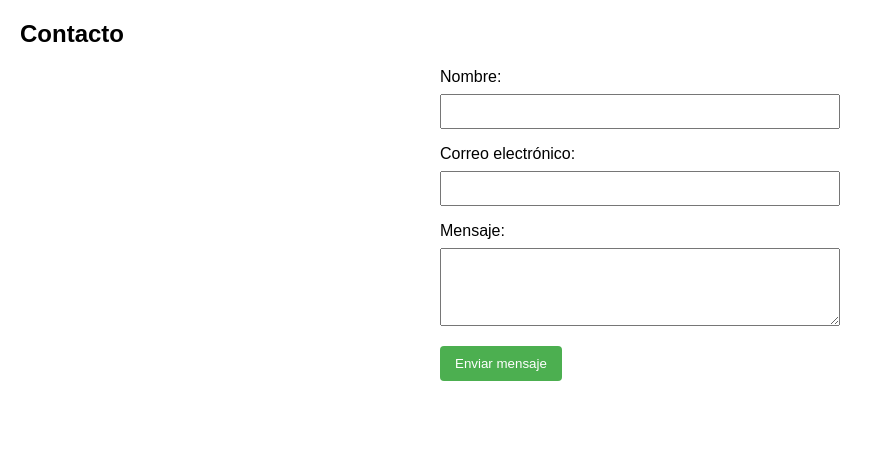
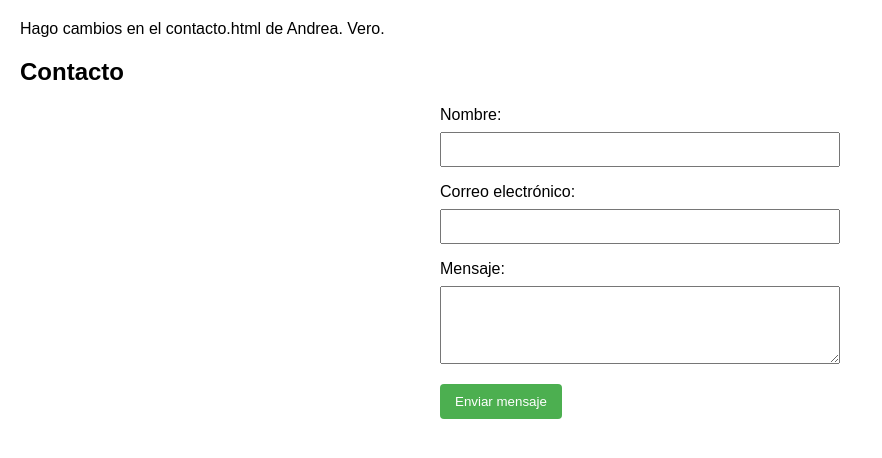
Before and after one commit to AndBerMen/gitvsc, a plain HTML site: page contacto.html in a window 1280 px wide. Shown: the whole page, without its empty margins (0-882 px from the left). Drawn offline with Linux system fonts and the light colour scheme.

Commit message:
Cambios en el contacto de Andrea (Vero).html

```diff
--- a/contacto.html
+++ b/contacto.html
@@ -4,6 +4,8 @@
     <meta charset="UTF-8">
     <meta name="viewport" content="width=device-width, initial-scale=1.0">
     <title>Contacto</title>
+    <p>Hago cambios en el contacto.html de Andrea. Vero. </p>
+
     <style>
         body {
             font-family: Arial, sans-serif;
```
